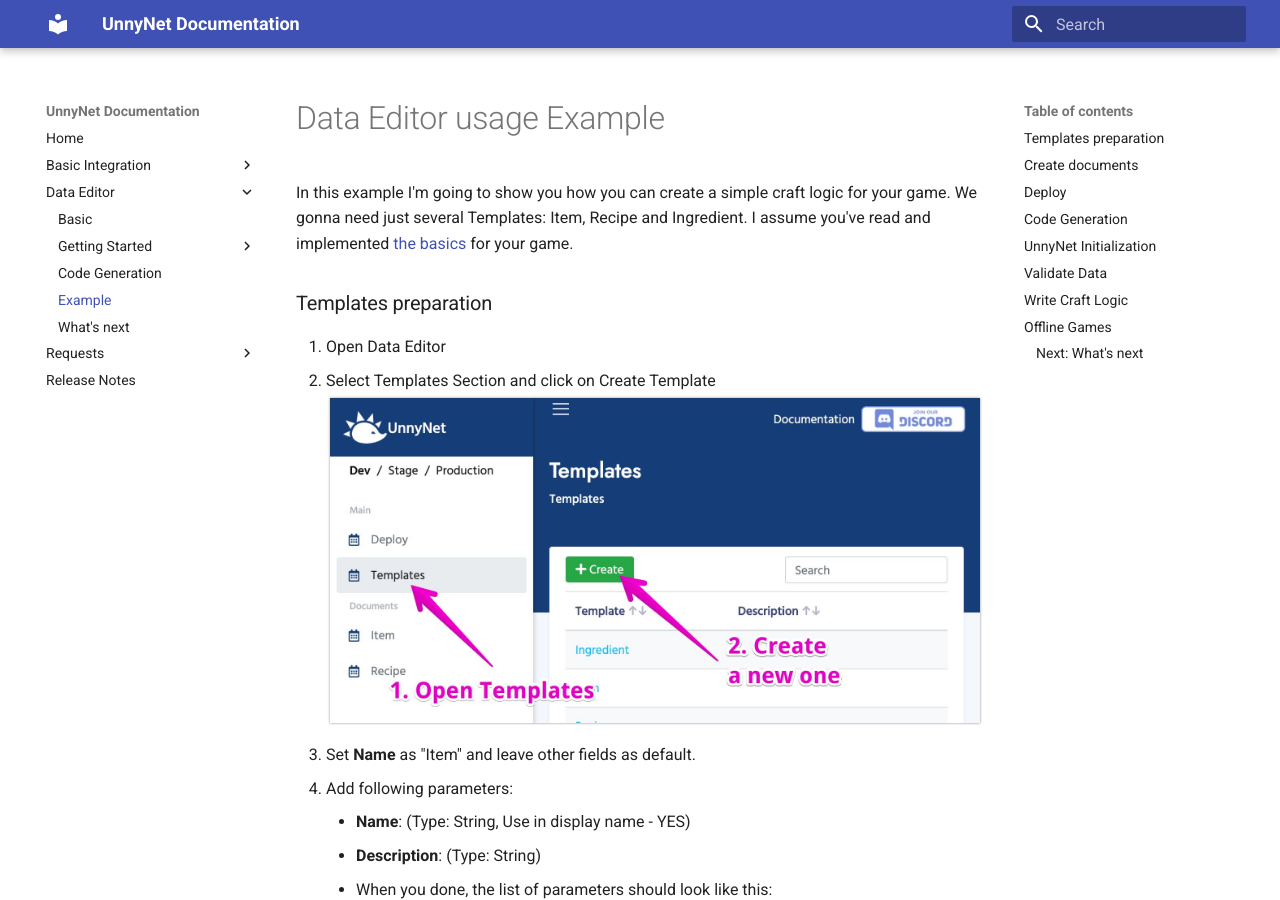
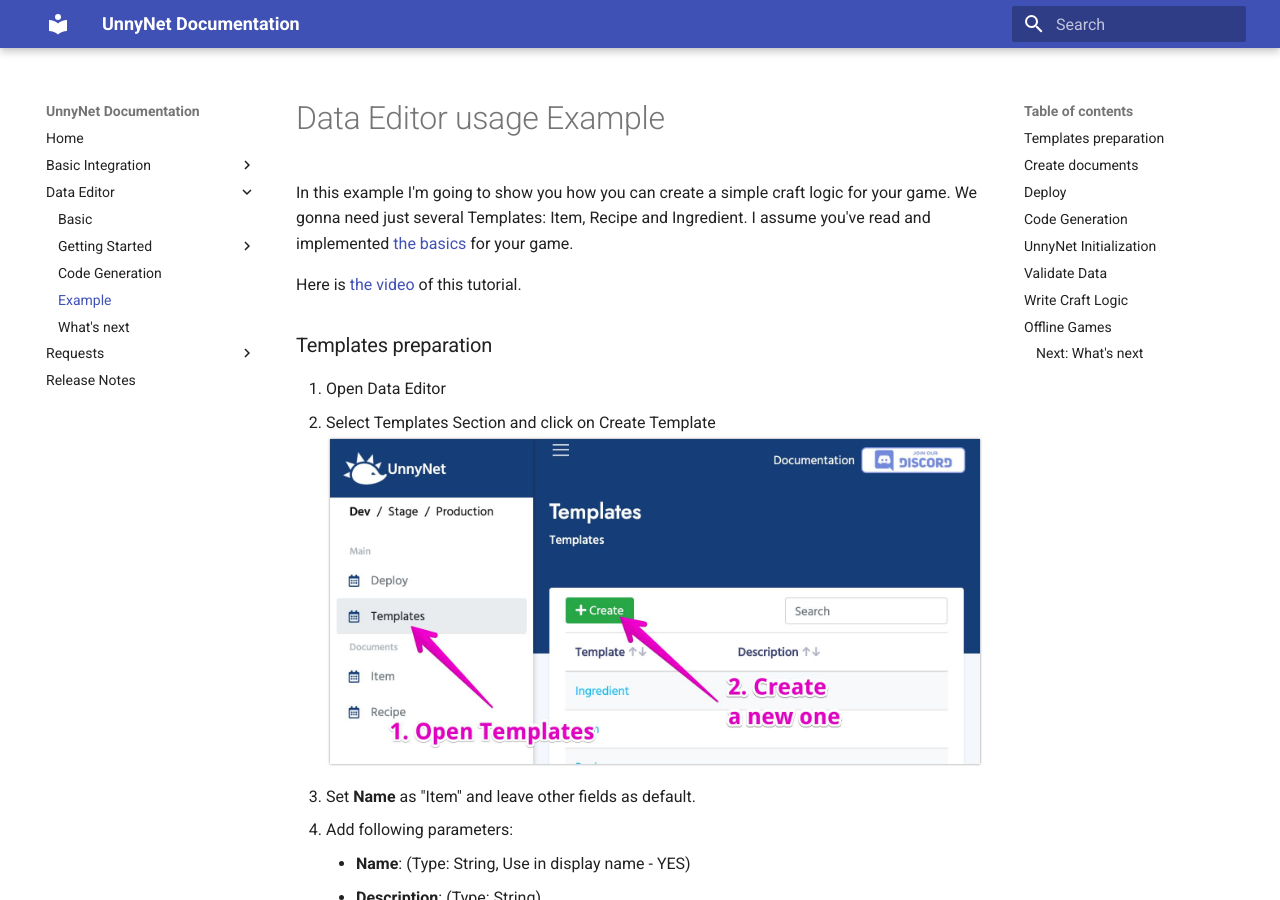
Before and after one commit to unnynet/unnynet-docs, an MkDocs documentation site: the page built from docs/data_editor/example.md, in a window 1280 px wide and 900 px high. Built offline with MkDocs 1.6.1 and Material for MkDocs 9.7.7, drawn with Linux system fonts in a browser that asks for light colours.

Commit message:
link to the video

```diff
--- a/docs/data_editor/example.md
+++ b/docs/data_editor/example.md
@@ -2,6 +2,8 @@
 
 In this example I'm going to show you how you can create a simple craft logic for your game. We gonna need just several Templates: Item, Recipe and Ingredient.
 I assume you've read and implemented [the basics](/basic/basic) for your game.
+
+Here is [the video](https://youtu.be/91JYYb1KVIY) of this tutorial.
 
 ### Templates preparation
 
```
